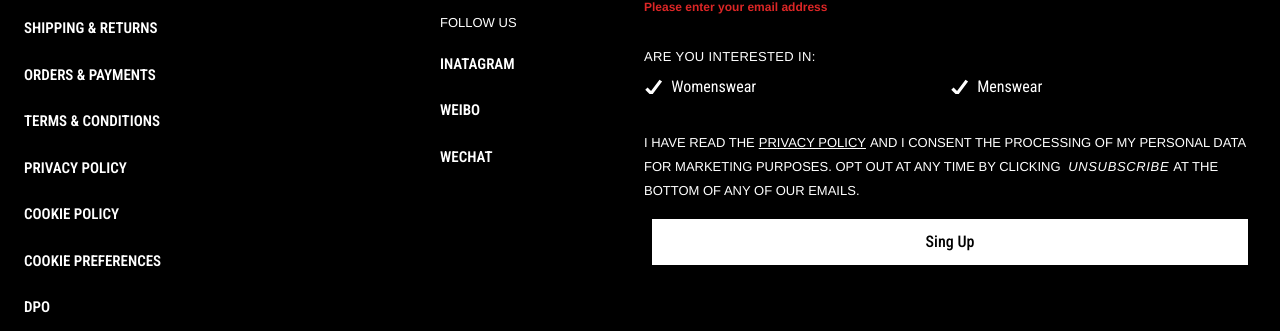
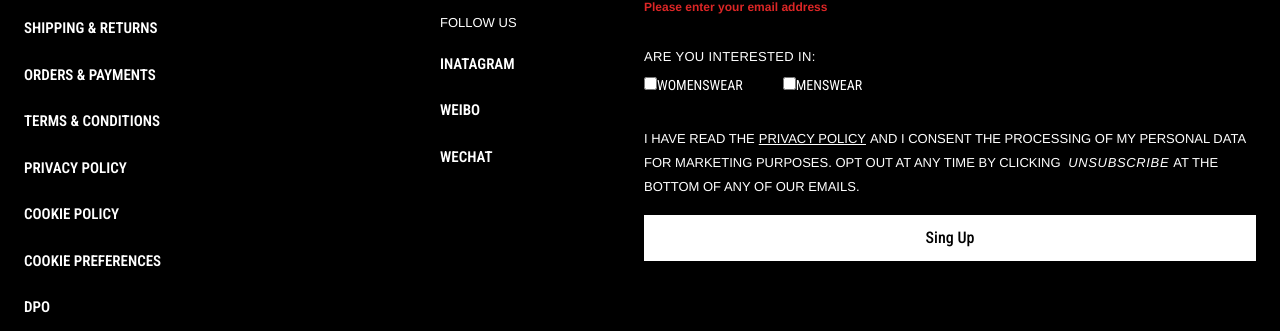
Before and after one commit to sm-saikat/kingandqueen, a React (Vite) app in the folder client/: page / in a window 1280 px wide. Shown: the part 210-541 px from the top of the page. Built offline with nearby package versions, Linux system fonts and the light colour scheme.

Commit message:
fix: fix Footer component

```diff
--- a/client/src/components/user/Footer/index.jsx
+++ b/client/src/components/user/Footer/index.jsx
@@ -333,23 +333,16 @@ const Footer = () => {
               <h3 className="font-helvetica uppercase text-[13px] my-2 tracking-wide">
                 Are you interested in:
               </h3>
-              <div className="flex flex-row justify-between">
-                <Checkbox
-                  size="lg"
-                  colorScheme="whiteAlpha"
-                  defaultChecked
-                  className="w-[50%]"
-                >
+              <div className="flex flex-row gap-10">
+                <label className="text-sm uppercase">
+                  <input type="checkbox"/>
                   Womenswear
-                </Checkbox>
-                <Checkbox
-                  size="lg"
-                  colorScheme="whiteAlpha"
-                  defaultChecked
-                  className="w-[50%]"
-                >
+                </label>
+
+                <label className="text-sm uppercase">
+                  <input type="checkbox" />
                   Menswear
-                </Checkbox>
+                </label>
               </div>
             </div>
 
@@ -369,10 +362,10 @@ const Footer = () => {
               at the bottom of any of our emails.
             </p>
 
-            <div className="w-full flex justify-center align-middle">
+            <div className="w-full">
               <Button
                 type="submit"
-                className="bg-white text-black hover:bg-black border-white hover:text-white m-0 my-4"
+                className="bg-white text-black hover:bg-black border-white hover:text-white mx-0 mt-4"
               >
                 Sing Up
               </Button>
```
